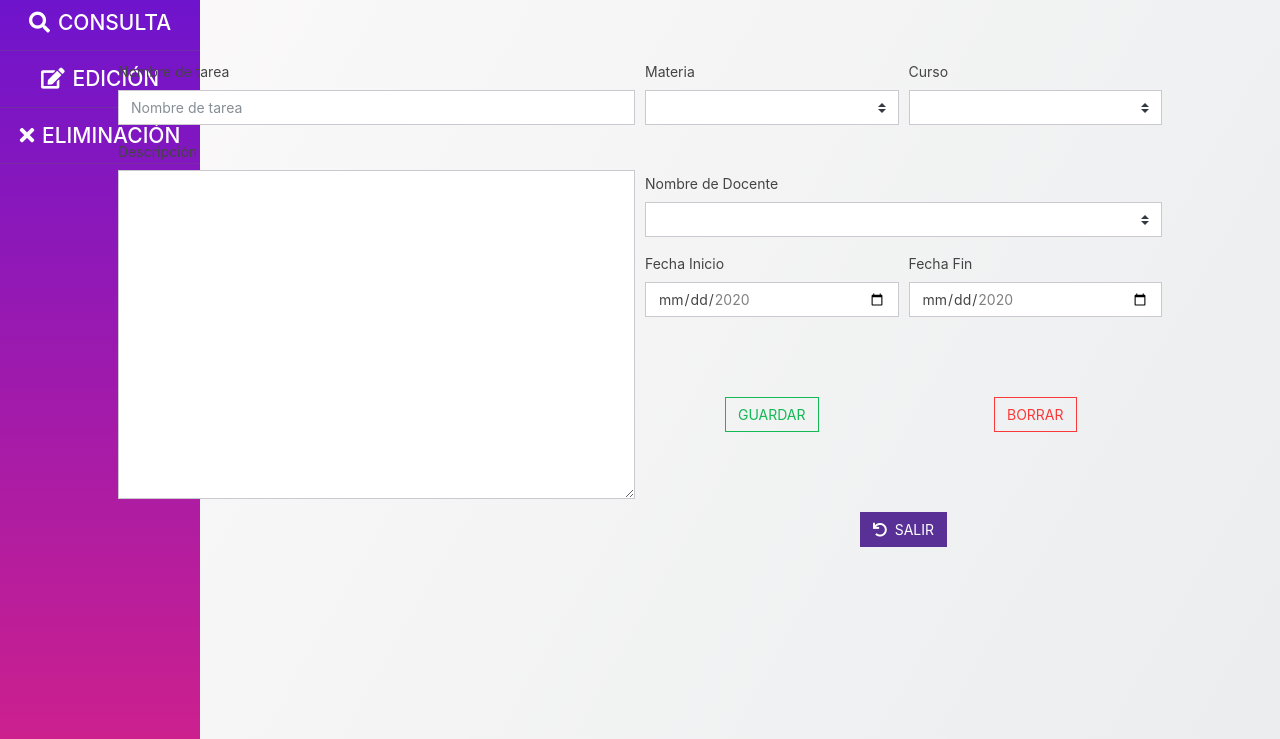
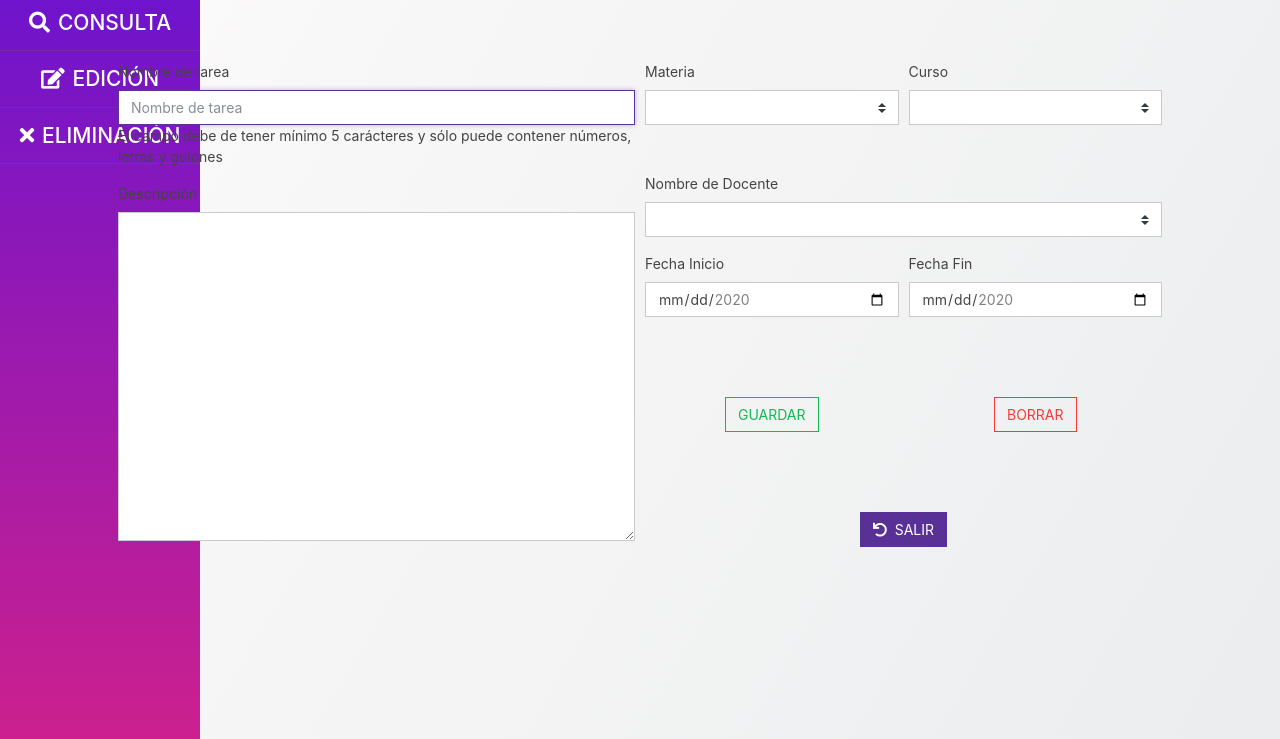
Before and after one commit to jadrianzc/registro-actividades, a website built with webpack: page frontend/views/registro.html in a window 1280 px wide. Shown: the part 61-800 px from the top of the page. Built offline with nearby package versions, Linux system fonts and the light colour scheme.

Commit message:
Actualización

```diff
--- a/frontend/views/registro.html
+++ b/frontend/views/registro.html
@@ -49,8 +49,8 @@
                         <div class="form-group col-md-6">
                             <div class="form-group" id="group-user">
                                 <label for="tarea">Nombre de tarea</label>
-                                <input type="text" class="form-control" id="tarea" placeholder="Nombre de tarea" required>
-                                <p class="text-danger d-none" id="messageTarea">El campo debe de tener mínimo 5 carácteres y sólo puede contener números, letras y guiones</p>
+                                <input type="text" class="form-control" id="tarea" placeholder="Nombre de tarea" required autofocus <p class="text-danger d-none" id="messageTarea">El campo debe de tener mínimo 5 carácteres y sólo puede contener números,
+                                letras y guiones</p>
                             </div>
                             <div class="form-group">
                                 <label for="descripcion">Descripción</label>
```
